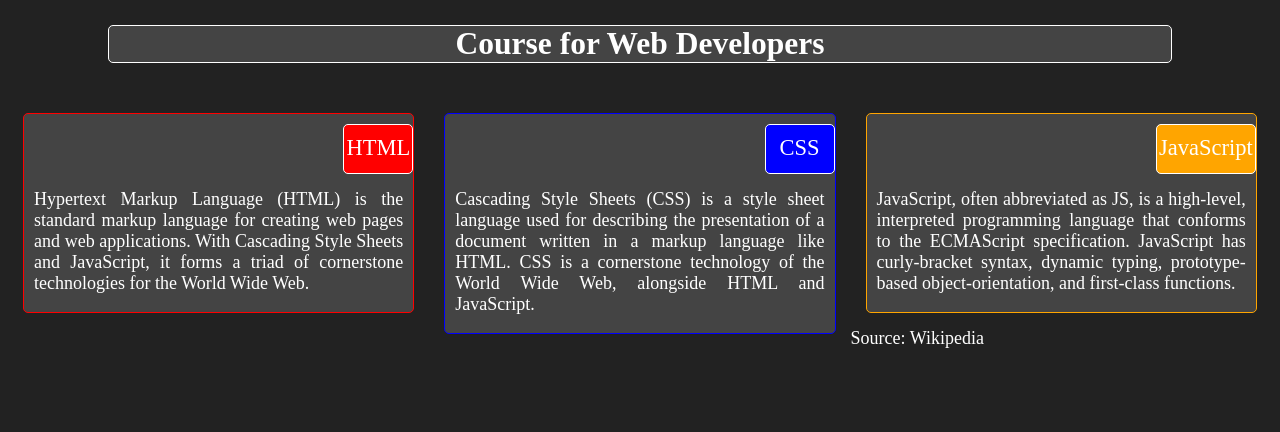
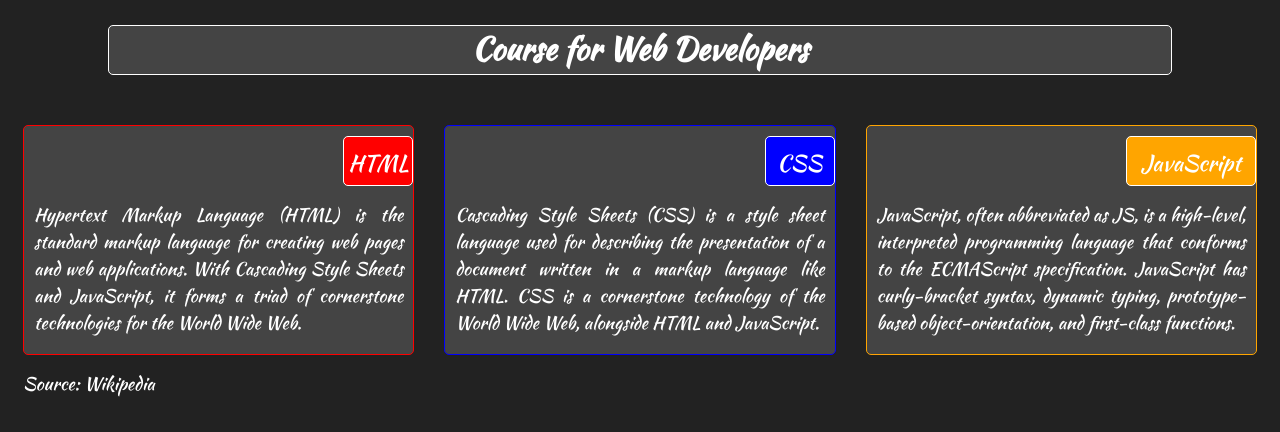
Before and after one commit to nikhilnano/coursera_assignments, a plain HTML site: page week_2/index.html in a window 1280 px wide. Drawn offline with Linux system fonts and the light colour scheme.

Commit message:
Some Amendments

```diff
--- /dev/null
+++ b/week_2/css/styles_home.css
@@ -0,0 +1,57 @@
+* {
+  box-sizing: border-box;
+}
+
+body {
+	background-color: #222;
+	font-family: 'Kaushan Script', cursive;
+	font-size: 18px;
+	color: #fff;
+
+}
+
+h1 {
+  margin: 25px 100px 50px 100px;
+  font-size: 1.75em;
+  text-align: center;
+  background-color: #444;
+  border-radius: 5px;
+  border: 1px #fff solid;
+  height: 50px;
+}
+
+p {
+  margin-left: 15px;
+}
+
+.week {
+  height: 40px;
+  font-size: 1.25em;
+  background-color: #444;
+  width: 20%;
+  text-align: center;
+  border-radius: 5px;
+  border: 1px #fff solid;
+  float: left;
+  margin: 50px 0px 0px 50px;
+}
+
+a:link {
+  color: #fff;
+  text-decoration: none;
+}
+
+a:visited {
+  color: #fff;
+  text-decoration: none;
+}
+
+a:hover {
+  color: #fff;
+  text-decoration: none;
+}
+
+a:active {
+  color: #fff;
+  text-decoration: none;
+}
--- a/week_2/css/styles.css
+++ b/week_2/css/styles_index.css
@@ -4,7 +4,7 @@
 
 body {
 	background-color: #222;
-	font-family: Gabriola;
+	font-family: 'Kaushan Script', cursive;
 	font-size: 18px;
 	color: #fff;
 
@@ -17,6 +17,7 @@ h1 {
   background-color: #444;
   border-radius: 5px;
   border: 1px #fff solid;
+  height: 50px;
 }
 
 #p {
@@ -98,7 +99,7 @@ div > div > div > p {
   font-size: 1.25em;
   background-color: orange;
   float: right;
-  width: 100px;
+  width: 130px;
   text-align: center;
   border-radius: 5px;
   border: 1px #fff solid;
--- a/week_2/index.html
+++ b/week_2/index.html
@@ -4,7 +4,8 @@
     <meta charset="utf-8">
     <meta name="viewport" content="width=device-width, initial-scale=1">
       <title>Module 2 Programming Assignment</title>
-<link rel="stylesheet" type="text/css" href="css/styles.css">
+    <link rel="stylesheet" type="text/css" href="css/styles_index.css">
+    <link href="https://fonts.googleapis.com/css?family=Kaushan+Script&display=swap" rel="stylesheet">
   </head>
 <body>
   <h1>Course for Web Developers</h1>
@@ -27,6 +28,5 @@
     </div>
   </div>
   <p id="p">Source: Wikipedia</p>
-
 </body>
 </html>
```
Also changed, not shown: home.html (added, +18 -0 lines). Lines whose indentation alone changed are shown as unchanged.
